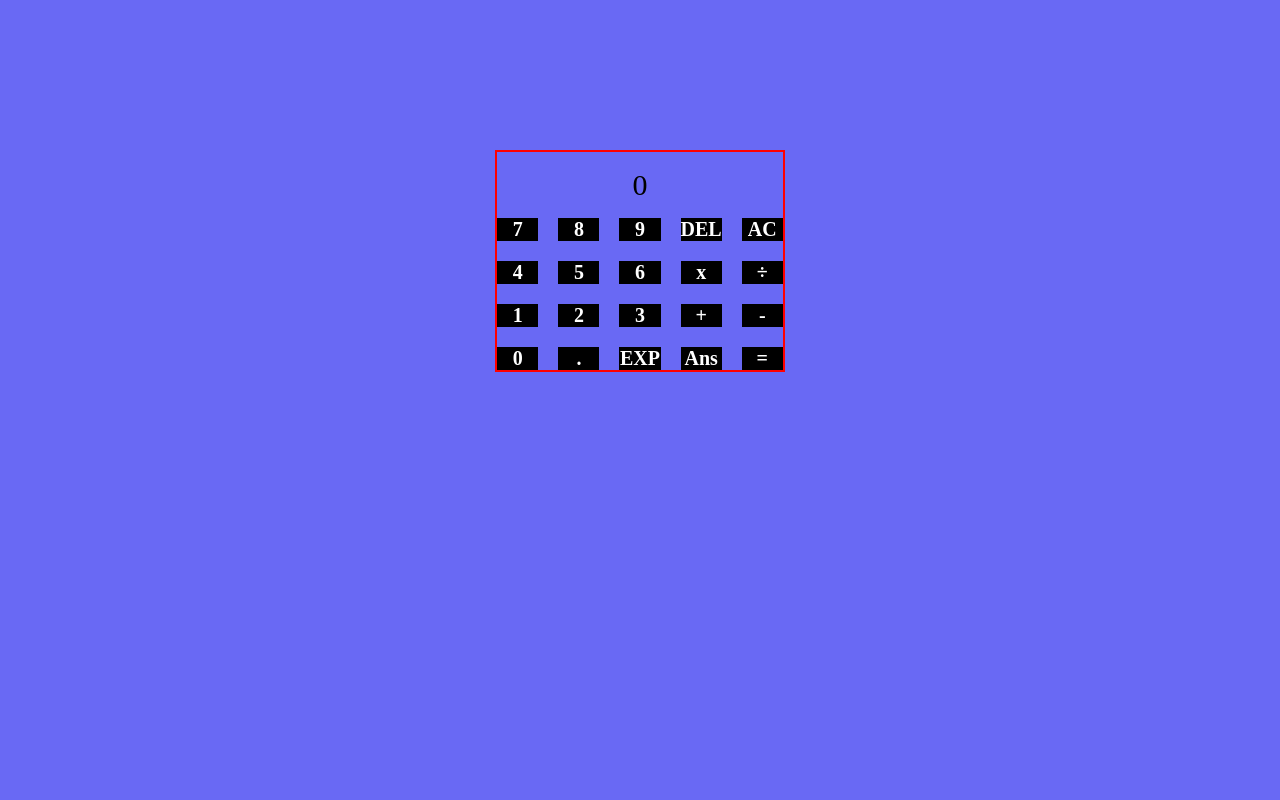
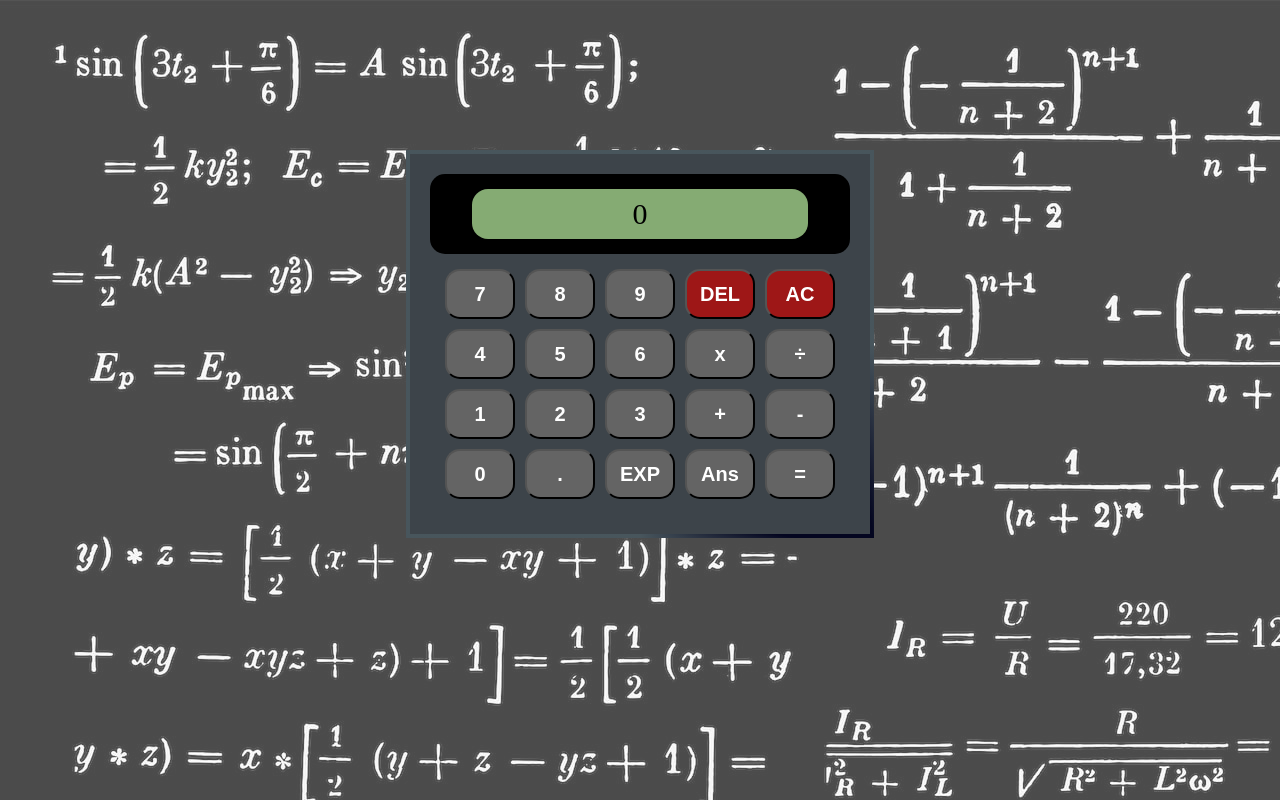
Before and after one commit to R-StevenCastillo/Calculator, a plain HTML site: page index.html in a window 1280 px wide. Drawn offline with Linux system fonts and the light colour scheme.

Commit message:
Finish the desing of the calculator

```diff
--- a/index.html
+++ b/index.html
@@ -6,34 +6,37 @@
     <meta name="viewport" content="width=device-width, initial-scale=1.0">
     <title>Calculator</title>
     <link rel="stylesheet" href="style.css" type="text/css">
+    <link rel="stylesheet" href="practice.scss">
 </head>
 <body>
     <div id="wrapper">
         <div id="calculator-body">
-            <div id="calculator-result">
-                0
+            <div id="calculator-output">
+                <div id="calculator-data">
+                    0
+                </div>
             </div>
-            <div id="calculator-operators">
-                <div class="operators">7</div>
-                <div class="operators">8</div>
-                <div class="operators">9</div>
-                <div class="operators">DEL</div>
-                <div class="operators">AC</div>
-                <div class="operators">4</div>
-                <div class="operators">5</div>
-                <div class="operators">6</div>
-                <div class="operators">x</div>
-                <div class="operators">÷</div>
-                <div class="operators">1</div>
-                <div class="operators">2</div>
-                <div class="operators">3</div>
-                <div class="operators">+</div>
-                <div class="operators">-</div>
-                <div class="operators">0</div>
-                <div class="operators">.</div>
-                <div class="operators">EXP</div>
-                <div class="operators">Ans</div>
-                <div class="operators">=</div>
+            <div id="calculator-buttons">
+                <button class="operators" value="7" id="seven">7</button>
+                <button class="operators" value="8" id="eight">8</button>
+                <button class="operators" value="9" id="nine">9</button>
+                <button class="operators" id="delete">DEL</button>
+                <button class="operators" id="clear">AC</button>
+                <button class="operators" value="4" id="four">4</button>
+                <button class="operators" value="5" id="five">5</button>
+                <button class="operators" value="6" id="six">6</button>
+                <button class="operators" id="multiply">x</button>
+                <button class="operators" id="divide">÷</button>
+                <button class="operators" value="1" id="one">1</button>
+                <button class="operators" value="2" id="two">2</button>
+                <button class="operators" value="3" id="three">3</button>
+                <button class="operators" id="add">+</button>
+                <button class="operators" id="subtract">-</button>
+                <button class="operators" value="0" id="zero">0</button>
+                <button class="operators" id="decimal">.</button>
+                <button class="operators" id="exponential">EXP</button>
+                <button class="operators" id="last-answer">Ans</button>
+                <button class="operators" id="result">=</button>
             </div>
         </div>
     </div>
--- a/style.css
+++ b/style.css
@@ -4,9 +4,49 @@
     box-sizing: border-box;
 }
 
+
+
 body {
-    background-color: rgba(78, 78, 243, 0.849);
     display: grid;
+}
+
+body::after {
+    content: "";
+    background: url(images/bg.jpg);
+    opacity: 0.7;
+    top: 0;
+    left: 0;
+    bottom: 0;
+    right: 0;
+    position: absolute;
+    z-index: -1;
+}
+
+@property --angle {
+    syntax: '<angle>';
+    initial-value: 90deg;
+    inherits: true;
+}
+
+@property --gradX {
+    syntax: '<percentage>';
+    initial-value: 50%;
+    inherits: true;
+}
+
+@property --gradY {
+    syntax: '<percentage>';
+    initial-value: 0%;
+    inherits: true;
+}
+
+:root {
+    --d: 2500ms;
+    --angle: 90deg;
+    --gradX: 100%;
+	--gradY: 50%;
+	--c1: rgb(4, 6, 32);
+	--c2: rgba(168, 239, 255, 0.1);
 }
 
 #wrapper {
@@ -18,24 +58,78 @@ body {
 }
 
 #calculator-body {
-    border: 2px solid red;
-    max-width: 300px;
+    max-width: 500px;
     width: 100%;
+    padding: 20px;
+    background-color: #3d444a;
+    border: 4px solid black;
+    border-image: conic-gradient(from var(--angle), var(--c2), var(--c1) 0.1turn,
+    var(--c1) 0.15turn, var(--c2) 0.25turn) 30;
+	animation: borderRotate var(--d) linear infinite forwards;
 
 }
 
-#calculator-result {
-    padding: 1rem;
-    width: 100%;
+#calculator-body:nth-child(2) {
+    border-image: radial-gradient(ellipse at var(--gradX) var(--gradY),
+    var(--c1), var(--c1) 10%, var(--c2) 40%) 30;
+	animation: borderRadial var(--d) linear infinite forwards;
+}
+
+@keyframes borderRotate {
+	100% {
+		--angle: 420deg;
+	}
+}
+
+@keyframes borderRadial {
+	20% {
+		--gradX: 100%;
+		--gradY: 50%;
+	}
+	40% {
+		--gradX: 100%;
+		--gradY: 100%;
+	}
+	60% {
+		--gradX: 50%;
+		--gradY: 100%;
+	}
+	80% {
+		--gradX: 0%;
+		--gradY: 50%;
+	}
+	100% {
+		--gradX: 50%;
+		--gradY: 0%;
+	}
+}
+
+#calculator-output {
+    background-color: black;
+    display: flex;
+    justify-content: center;
+    align-items: center;
+    border-radius: 15px;
+}
+
+#calculator-data {
+    padding: 0.5rem;
+    width: 80%;
     border-radius: 1rem;
     font-size: 30px;
+    background-color: rgb(133, 171, 115);
+    color: black;
+    margin-top: 15px;
+    margin-bottom: 15px;
 }
 
-#calculator-operators {
+#calculator-buttons {
     display: grid;
     grid-template-columns: repeat(5, 1fr);
     height: 100%;
-    grid-gap: 20px;
+    grid-gap: 10px;
+    background-color: #3d444a;
+    padding: 15px 15px;
 }
 
 .operators {
@@ -43,7 +137,32 @@ body {
     padding: 2px auto;
     font-weight: bold;
     cursor: pointer;
-    background-color: black;
+    background-color: rgb(100, 100, 100);
     color: white;
+    width: 70px;
+    height: 50px;
+    transition: 0.3s;
+    border-radius: 15px;
+}
+
+.operators:hover {
+    background-color: aliceblue;
+    color: black;
+    box-shadow: 0 0.5em 0.5em -0.4em var(--hover);
+    transform: translateY(-0.25em);
 
 }
+
+#delete:hover,
+#clear:hover {
+    background-color: rgb(255, 1, 1);
+    color: white;
+    box-shadow: 0 0.5em 0.5em -0.4em var(--hover);
+    transform: translateY(-0.25em);
+
+}
+
+#delete, #clear {
+    background-color: rgb(158, 23, 23);
+    transition: 0.3s;
+}
```
Also changed, not shown: images/bg.jpg (added).
